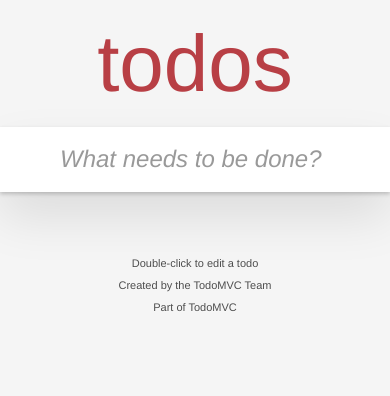
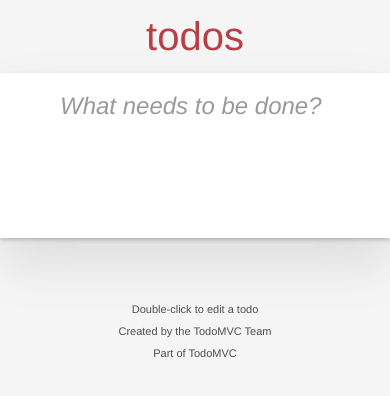
Before and after one commit to anthiu/todolist, a React (Create React App) app: page / in a window 390 px wide. Shown: the top 396 px of the page. Built offline with nearby package versions, Linux system fonts and the light colour scheme.

Commit message:
Update App.css

```diff
--- a/src/App.css
+++ b/src/App.css
@@ -215,7 +215,6 @@ input[type="checkbox"]:checked::after {
   align-items: center;
   font-size: 15px;
   padding: 7px;
-  transition: all 0.2s ease-in-out;
 }
 .filters li button:hover {
   border: solid 1px #db7676 transparent;
@@ -315,3 +314,26 @@ strong {
 .box {
   box-shadow: 0 2px 4px 0 rgba(0, 0, 0, 0.2), 0 25px 50px 0 rgba(0, 0, 0, 0.1);
 }
+@media (max-width: 600px) {
+  .todos {
+    font-size: 40px;
+  }
+  .todoapp {
+    width: 95%;
+    padding: 15px;
+  }
+
+  .todo-list li {
+    font-size: 16px;
+  }
+  .filters {
+    flex-direction: column;
+    align-items: center;
+    gap: 10px;
+    box-shadow: none;
+  }
+  .footer {
+    height: 100px;
+    background-color: #fff;
+  }
+}
```
